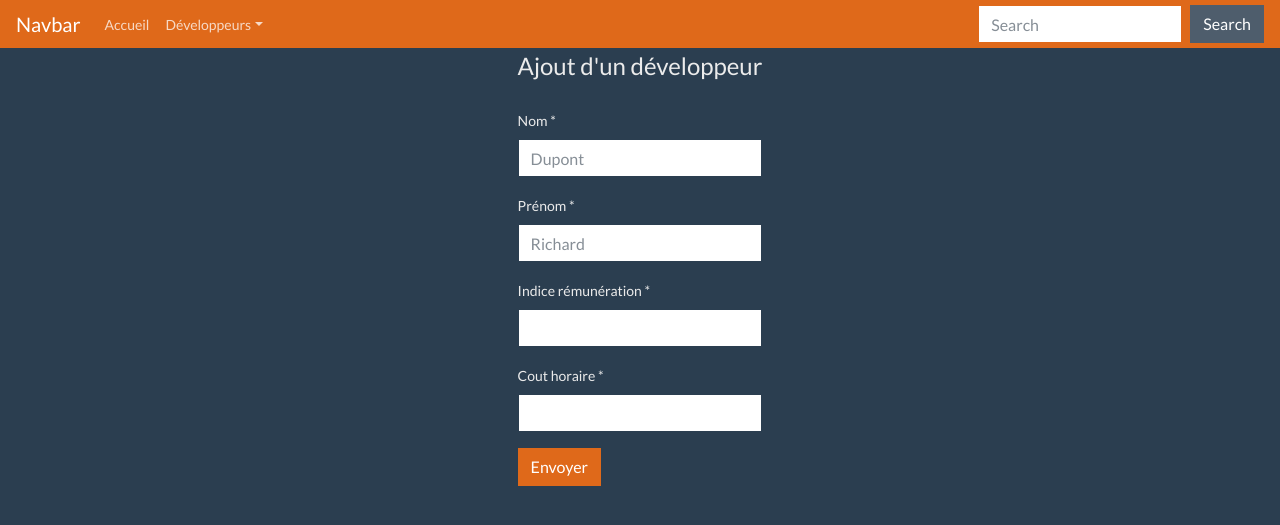
After one commit to TheHerbin/SimpleEduc, a PHP site: template src/vue/ajoutdeveloppeur.html.twig in a window 1280 px wide. The commit adds this page. Shown: the top 525 px of the page. Run offline with PHP 8.4, Linux system fonts and the light colour scheme; the template is opened without the code that fills it, so the values that code supplies are empty; some libraries are stand-ins or nearby versions.

Commit message:
ajout devs

```diff
--- /dev/null
+++ b/config/parametres.php
@@ -0,0 +1,6 @@
+<?php
+  $config['serveur']='localhost';
+  $config['login'] = 'login4162';
+  $config['mdp'] ='aPBLyZnbjDGvrli';
+  $config['bd'] = 'simpleeudc';
+?>
--- a/config/routes.php
+++ b/config/routes.php
@@ -1,7 +1,7 @@
 <?php
 function getPage(){
     $lesPages['accueil'] = "accueilControleur";
-    $lesPages['contact'] = "contactControleur";
+    $lesPages['ajoutdeveloppeur'] = "ajoutdeveloppeurControleur";
     if (isset($_GET['page'])){
         $page = $_GET['page'];
     }    else{
--- /dev/null
+++ b/src/modele/_classes.php
@@ -0,0 +1,3 @@
+<?php
+require_once 'class_developpeurs.php';
+?>
--- /dev/null
+++ b/src/vue/ajoutdeveloppeur.html.twig
@@ -0,0 +1,54 @@
+{% extends "base.html.twig" %}
+{% block title %}
+	{{ parent() }}
+	Ajout d'un developpeur
+{% endblock %}
+
+{% block contenu %}
+	{{parent()}}
+
+	{% if form.valide is defined %}
+		{% if form.valide == true %}
+			<h1>Inscription réussie</h1>
+
+	{% else %}
+		<h1>Echec de l'inscription</h1>
+		<h1>
+			<a href="index.php?page=ajoutdeveloppeur">retour sur la page d'ajout </a>
+		</h1>
+	{% endif %}
+{% else %}
+
+	<div class="container">
+		<div class="row justify-content-center">
+
+			<form action="index.php?page=ajoutdeveloppeur" method="post" enctype="application/x-www-form-urlencoded">
+				<fieldset>
+					<legend>Ajout d'un développeur</legend>
+					<div class="form-group row"></div>
+					<div class="form-group">
+						<label for="exampleInputName1">Nom *</label>
+						<input class="form-control" id="exampleInputname1" name="nom" placeholder="Dupont" type="text">
+					</div>
+					<div class="form-group">
+						<label for="exampleInputfirstname1">Prénom *</label>
+						<input class="form-control" id="exampleInputFirstName1" name="prenom" placeholder="Richard" type="text">
+					</div>
+					<div class="form-group">
+						<label for="exampleInputphone1">Indice rémunération *
+						</label>
+						<input class="form-control" id="exampleInputphone" name="indiceremuneration" type="number" step="0.01">
+					</div>
+                    <div class="form-group">
+						<label for="exampleInputphone1">Cout horaire *
+						</label>
+						<input class="form-control" id="exampleInputphone" name="couthoraire" type="number" step="0.01">
+					</div>
+
+
+					<button type="submit" name="envoyer" class="btn btn-primary">Envoyer</button>
+				</fieldset>
+			</form>
+		</div>
+	</div>
+{% endif %}{% endblock %}
--- a/src/vue/base.html.twig
+++ b/src/vue/base.html.twig
@@ -27,9 +27,9 @@
 						<a class="nav-link" href="#">Accueil</a>
 					</li>
 					<li class="nav-item dropdown">
-						<a class="nav-link dropdown-toggle" data-toggle="dropdown" href="#" role="button" aria-haspopup="true" aria-expanded="false">Nom a modifier</a>
+						<a class="nav-link dropdown-toggle" data-toggle="dropdown" href="#" role="button" aria-haspopup="true" aria-expanded="false">Développeurs</a>
 						<div class="dropdown-menu">
-							<a class="dropdown-item" href="#">Ajouter</a>
+							<a class="dropdown-item" href="index.php?page=ajoutdeveloppeur">Ajouter</a>
 							<a class="dropdown-item" href="#">Afficher</a>
 						</div>
 					</li>
```
Also changed, not shown: config/connexion.php (added, +12 -0 lines), public/index.php (+6 -3 lines), src/controleur/Controleur.php (+24 -3 lines), src/modele/class_developpeurs.php (added, +22 -0 lines).
